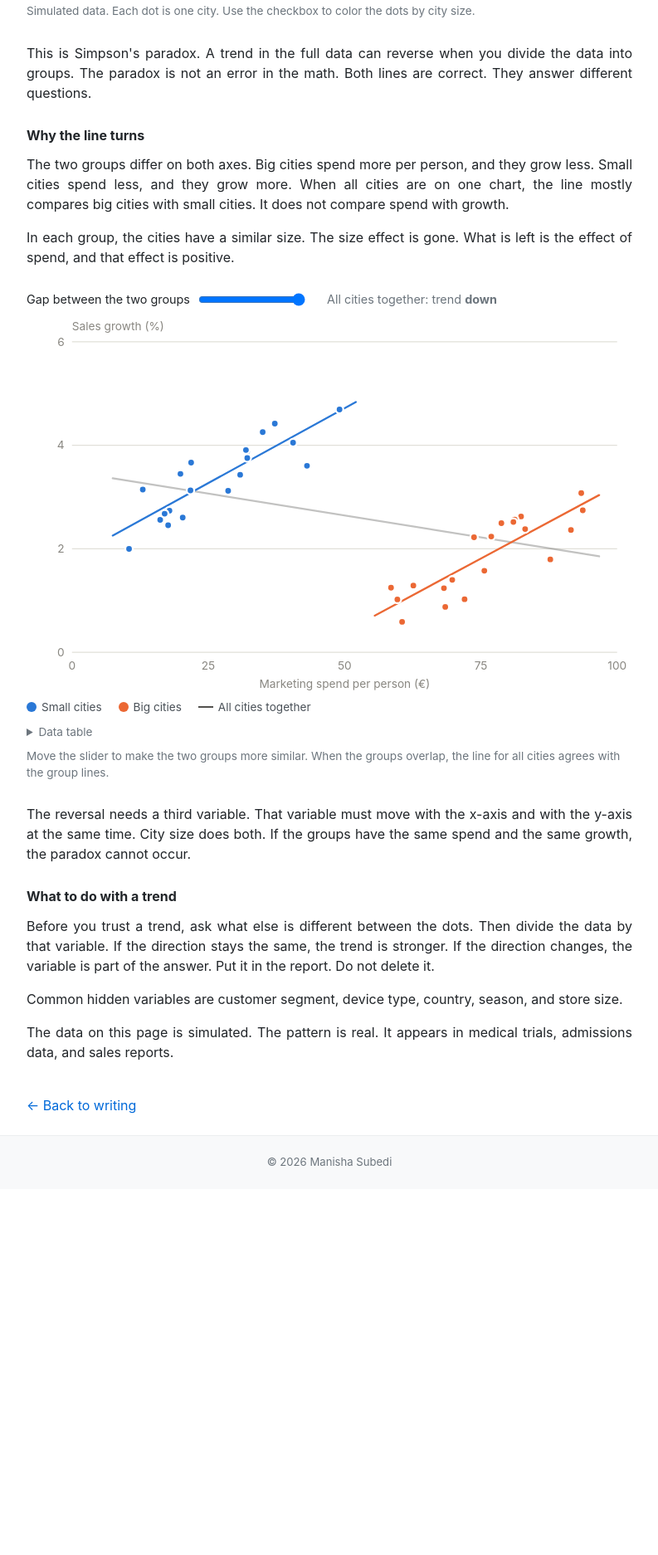
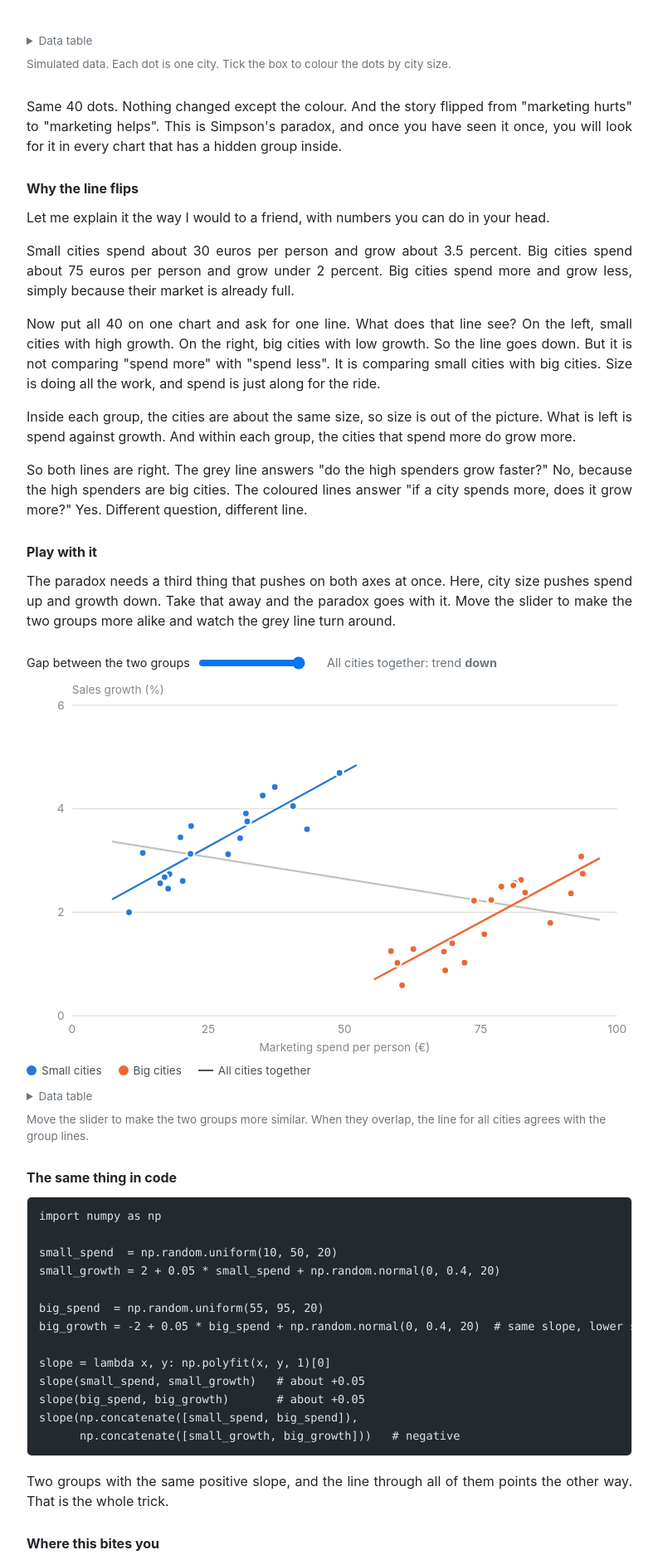
Before and after one commit to manisha-subedi/manisha-subedi.github.io, an Astro site: page /blog/simpsons-paradox-drawn in a window 1280 px wide. Shown: the part 854-2728 px from the top of the page at 83% size, without its empty margins (243-1036 px from the left). Before the commit the page ends 2287 px from the top, so only its background shows below. Built offline with nearby package versions, Linux system fonts and the light colour scheme; Astro itself is replaced by a stand-in of ours; code samples lack their colours.

Commit message:
Rewrite the Simpson's paradox post in the conversational voice
Same two figures. New words: a hook, the why in head-sized numbers,
a short numpy example, and where it bites.

Co-Authored-By: Claude Fable 5.1 <noreply@anthropic.com>

````diff
--- a/src/content/blog/simpsons-paradox-drawn.mdx
+++ b/src/content/blog/simpsons-paradox-drawn.mdx
@@ -1,54 +1,96 @@
 ---
 title: Simpson's paradox, drawn
 date: 2026-09-02
-summary: Each group shows a trend up. All groups together show a trend down. Both are true.
+summary: Forty cities, one chart, and a trend line that points down. Colour the dots by city size and both lines point up. Same dots.
 readTime: 4 min read
 ---
 
 import SimpsonScatter from "../../components/SimpsonScatter.astro";
 
-A chart of 40 cities shows one clear trend. Cities that spend more on
-marketing grow less. The line points down. Then you divide the cities into
-two groups, big and small. In each group, the line points up. Nothing in the
-data changed. Only the grouping changed.
+Picture this. You have a chart of 40 cities. On the x-axis, how much each
+city spends on marketing per person. On the y-axis, how much its sales grew
+this year. You draw the trend line and it points down. More marketing, less
+growth. Your manager is going to love this.
+
+Then a colleague asks: are these cities all the same size? They are not.
+Twenty are big, twenty are small. So you colour the dots by size, draw one
+line per group, and both lines point up.
 
 <SimpsonScatter
   mode="toggle"
-  caption="Simulated data. Each dot is one city. Use the checkbox to color the dots by city size."
+  caption="Simulated data. Each dot is one city. Tick the box to colour the dots by city size."
 />
 
-This is Simpson's paradox. A trend in the full data can reverse when you
-divide the data into groups. The paradox is not an error in the math. Both
-lines are correct. They answer different questions.
+Same 40 dots. Nothing changed except the colour. And the story flipped from
+"marketing hurts" to "marketing helps". This is Simpson's paradox, and once
+you have seen it once, you will look for it in every chart that has a hidden
+group inside.
 
-## Why the line turns
+## Why the line flips
 
-The two groups differ on both axes. Big cities spend more per person, and they
-grow less. Small cities spend less, and they grow more. When all cities are on
-one chart, the line mostly compares big cities with small cities. It does not
-compare spend with growth.
+Let me explain it the way I would to a friend, with numbers you can do in
+your head.
 
-In each group, the cities have a similar size. The size effect is gone. What
-is left is the effect of spend, and that effect is positive.
+Small cities spend about 30 euros per person and grow about 3.5 percent. Big
+cities spend about 75 euros per person and grow under 2 percent. Big cities
+spend more and grow less, simply because their market is already full.
+
+Now put all 40 on one chart and ask for one line. What does that line see? On
+the left, small cities with high growth. On the right, big cities with low
+growth. So the line goes down. But it is not comparing "spend more" with
+"spend less". It is comparing small cities with big cities. Size is doing all
+the work, and spend is just along for the ride.
+
+Inside each group, the cities are about the same size, so size is out of the
+picture. What is left is spend against growth. And within each group, the
+cities that spend more do grow more.
+
+So both lines are right. The grey line answers "do the high spenders grow
+faster?" No, because the high spenders are big cities. The coloured lines
+answer "if a city spends more, does it grow more?" Yes. Different question,
+different line.
+
+## Play with it
+
+The paradox needs a third thing that pushes on both axes at once. Here, city
+size pushes spend up and growth down. Take that away and the paradox goes
+with it. Move the slider to make the two groups more alike and watch the grey
+line turn around.
 
 <SimpsonScatter
   mode="gap"
-  caption="Move the slider to make the two groups more similar. When the groups overlap, the line for all cities agrees with the group lines."
+  caption="Move the slider to make the two groups more similar. When they overlap, the line for all cities agrees with the group lines."
 />
 
-The reversal needs a third variable. That variable must move with the x-axis
-and with the y-axis at the same time. City size does both. If the groups have
-the same spend and the same growth, the paradox cannot occur.
+## The same thing in code
 
-## What to do with a trend
+```python
+import numpy as np
 
-Before you trust a trend, ask what else is different between the dots. Then
-divide the data by that variable. If the direction stays the same, the trend
-is stronger. If the direction changes, the variable is part of the answer.
-Put it in the report. Do not delete it.
+small_spend  = np.random.uniform(10, 50, 20)
+small_growth = 2 + 0.05 * small_spend + np.random.normal(0, 0.4, 20)
 
-Common hidden variables are customer segment, device type, country, season,
-and store size.
+big_spend  = np.random.uniform(55, 95, 20)
+big_growth = -2 + 0.05 * big_spend + np.random.normal(0, 0.4, 20)  # same slope, lower start
 
-The data on this page is simulated. The pattern is real. It appears in
-medical trials, admissions data, and sales reports.
+slope = lambda x, y: np.polyfit(x, y, 1)[0]
+slope(small_spend, small_growth)   # about +0.05
+slope(big_spend, big_growth)       # about +0.05
+slope(np.concatenate([small_spend, big_spend]),
+      np.concatenate([small_growth, big_growth]))   # negative
+```
+
+Two groups with the same positive slope, and the line through all of them
+points the other way. That is the whole trick.
+
+## Where this bites you
+
+Any time your data has groups inside it. Customer segments, countries,
+device types, old customers versus new ones, weekdays versus weekends. The
+habit that saves you is cheap: before you trust a trend line, colour the dots
+by the most obvious group. If the group lines agree with the overall line,
+fine. If they flip, you just found the real story, and that group belongs in
+the chart, not in a footnote.
+
+And the next time a chart tells you marketing hurts sales, ask who the dots
+are before you ask what the line says.
````
